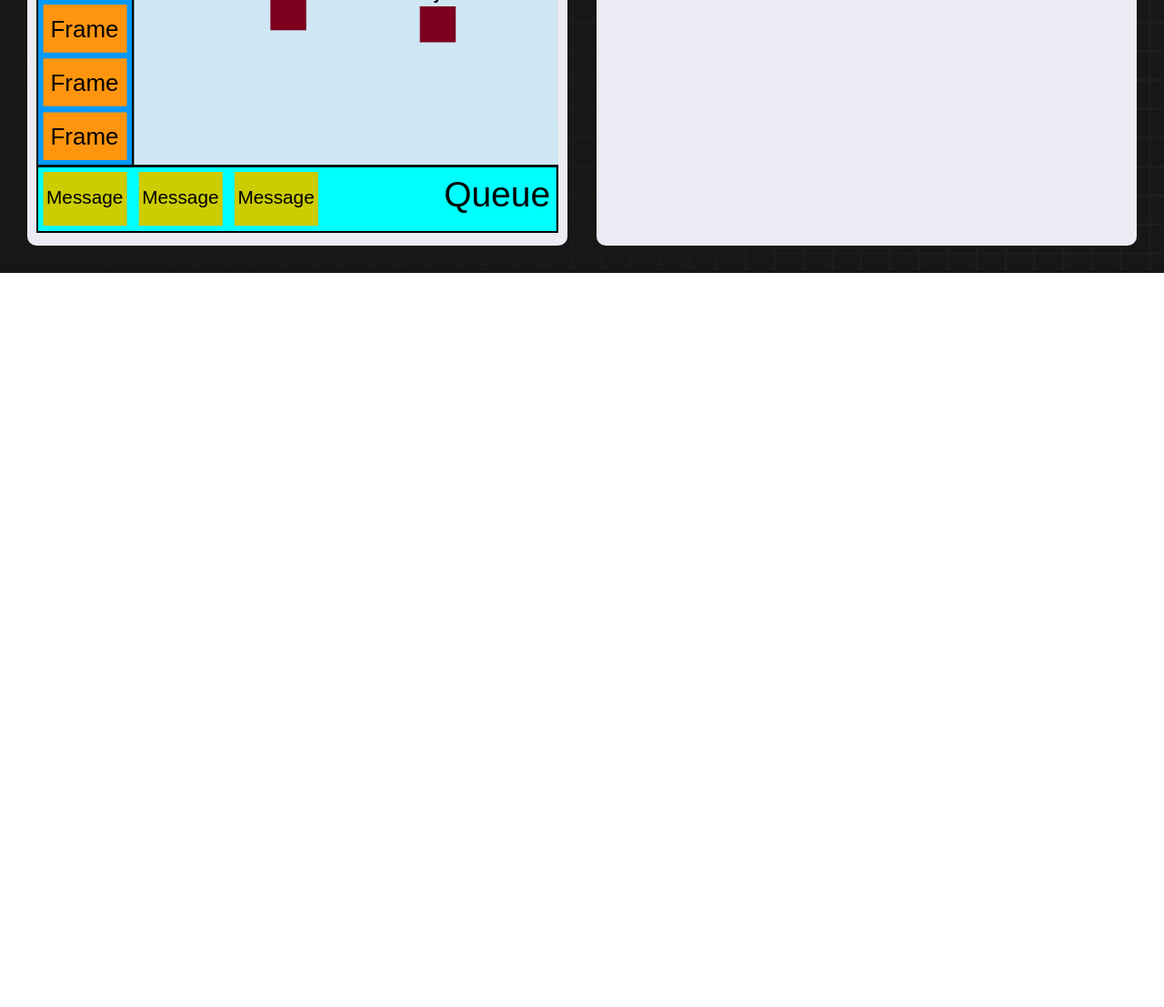
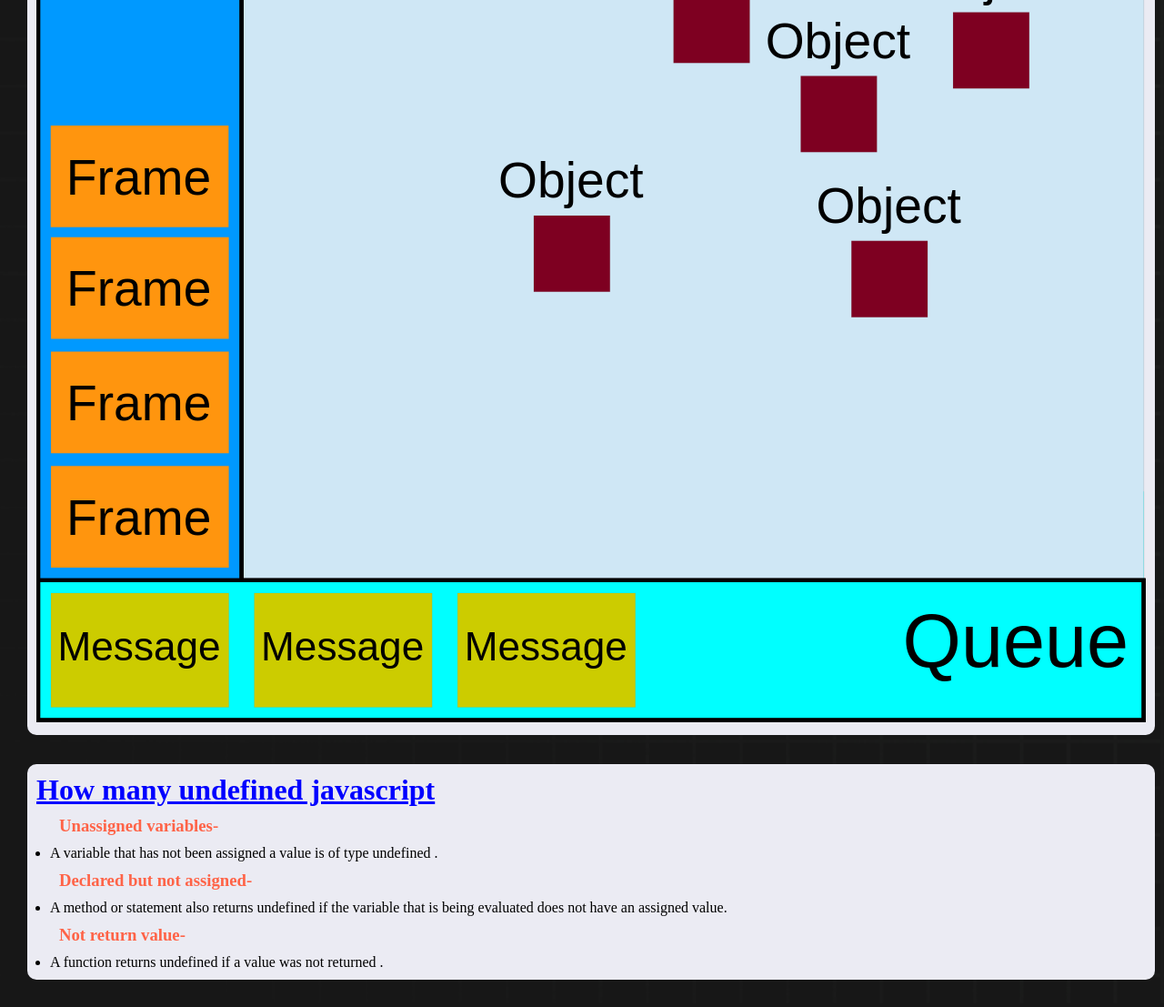
Before and after one commit to Md-Mubarak-Hossain/TYPE-MONSTAR, a plain HTML site: page block.html in a window 1280 px wide. Shown: the part 1000-2107 px from the top of the page at 91% size. Before the commit the page ends 1300 px from the top, so only its background shows below. Drawn offline with Linux system fonts and the light colour scheme.

Commit message:
undefined

```diff
--- a/block.html
+++ b/block.html
@@ -23,6 +23,7 @@
 </head>
 
 <body style="background-color:white">
+    <h1 style="color: yellow;">The Question with Answere bellow</h1>
     <div id="block">
         <div class="card1">
             <h1>The difference of local storage and session storage</h1>
@@ -65,8 +66,24 @@
             <img src="the_javascript_runtime_environment_example.svg" width="100%" alt="">
         </div>
         <div class="card1">
-            <h1>The difference of</h1>
-            <p>Deserunt dolore voluptates id alias temporibus! Tempora, pariatur. Earum, voluptatem.</p>
+            <h1>How many undefined javascript</h1>
+            <ul style="padding: 0px 15px;">
+                <h3 style="margin: 10px;color:tomato">Unassigned variables-</h3>
+                <li>
+                    A variable that has not been assigned a value is of type undefined .
+                </li>
+                <h3 style="margin: 10px;color:tomato">Declared but not assigned-</h3>
+                <li>
+                    A method or statement also returns undefined if the variable
+                    that is being evaluated does not have
+                    an assigned value.
+                </li>
+                <h3 style="margin: 10px;color:tomato">Not return value-</h3>
+                <li>
+                    A function returns undefined if a value was not returned .
+                </li>
+
+            </ul>
         </div>
     </div>
 </body>
--- a/styles.css
+++ b/styles.css
@@ -236,13 +236,14 @@ button {
   #block {
     margin: 20px;
     display: grid;
-    grid-template-columns: repeat(2, 1fr);
+    grid-template-columns: repeat(1, 1fr);
     gap: 12px;
   }
 
   .card1 {
+    width: 100%;
     border-radius: 10px;
-    min-height: 300px;
+
     margin: 10px;
     padding: 10px;
     flex-direction: column;
```
